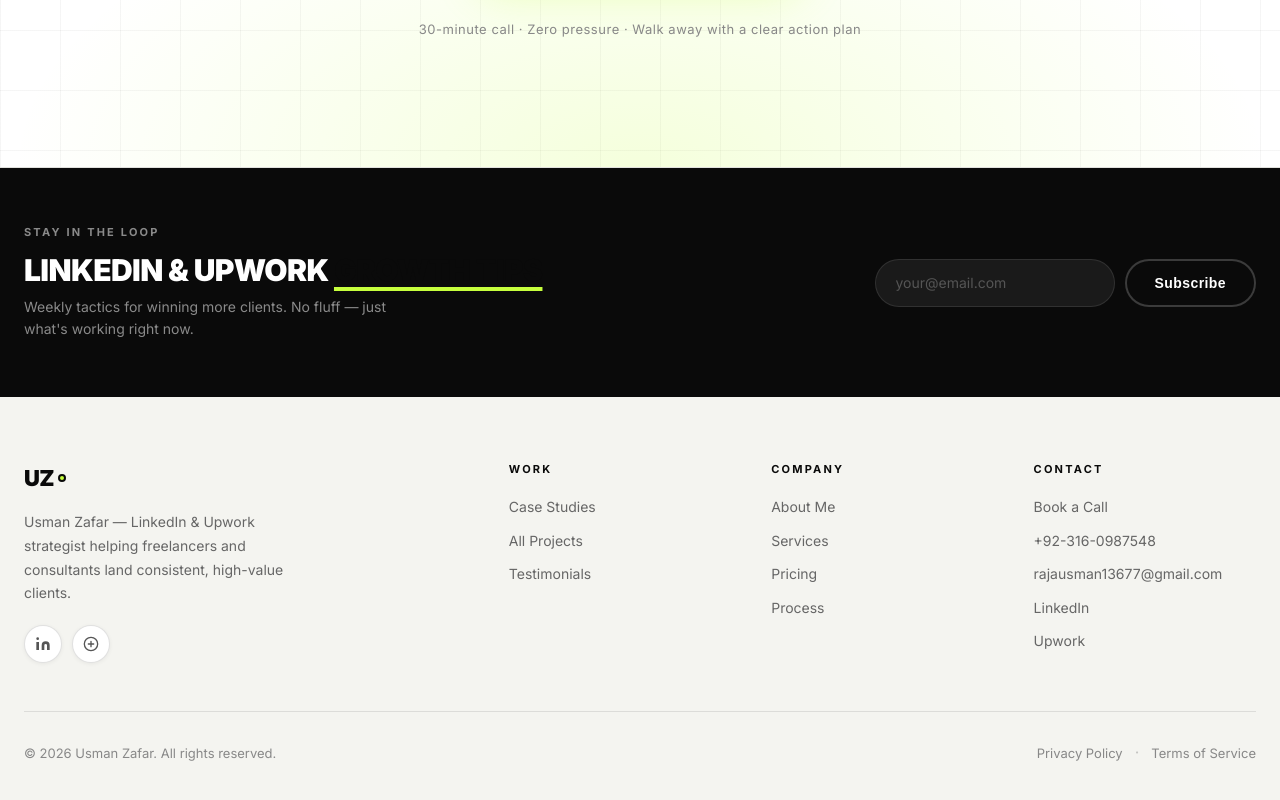
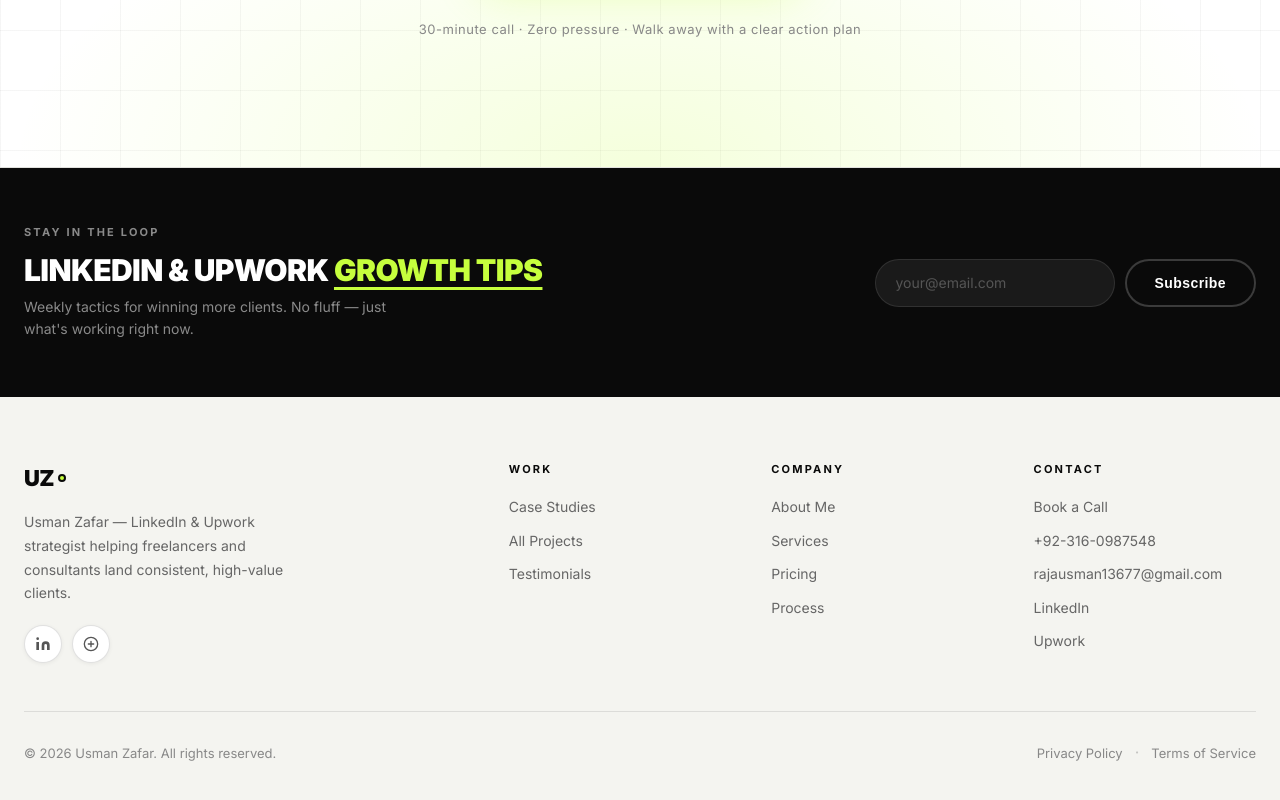
Before and after one commit to rajausman13677/Portfolio, a Next.js app: page / in a window 1280 px wide. Shown: the part 7710-8510 px from the top of the page. Built offline with nearby package versions, Linux system fonts and the light colour scheme.

Commit message:
fix: GROWTH TIPS text visible in footer newsletter - color was #0a0a0a on dark bg

```diff
--- a/app/components/Footer.tsx
+++ b/app/components/Footer.tsx
@@ -51,8 +51,14 @@ export default function Footer() {
               <div>
                 <p className="footer-bright-label">STAY IN THE LOOP</p>
                 <h3 className="footer-bright-nl-headline">
-                  LINKEDIN & UPWORK{" "}
-                  <span style={{ color: "#0a0a0a", textDecoration: "underline", textDecorationColor: "#c6ff3d", textDecorationThickness: 4, textUnderlineOffset: 6 }}>
+                  LINKEDIN &amp; UPWORK{" "}
+                  <span style={{
+                    color: "#c6ff3d",
+                    textDecoration: "underline",
+                    textDecorationColor: "#c6ff3d",
+                    textDecorationThickness: 3,
+                    textUnderlineOffset: 6,
+                  }}>
                     GROWTH TIPS
                   </span>
                 </h3>
```
